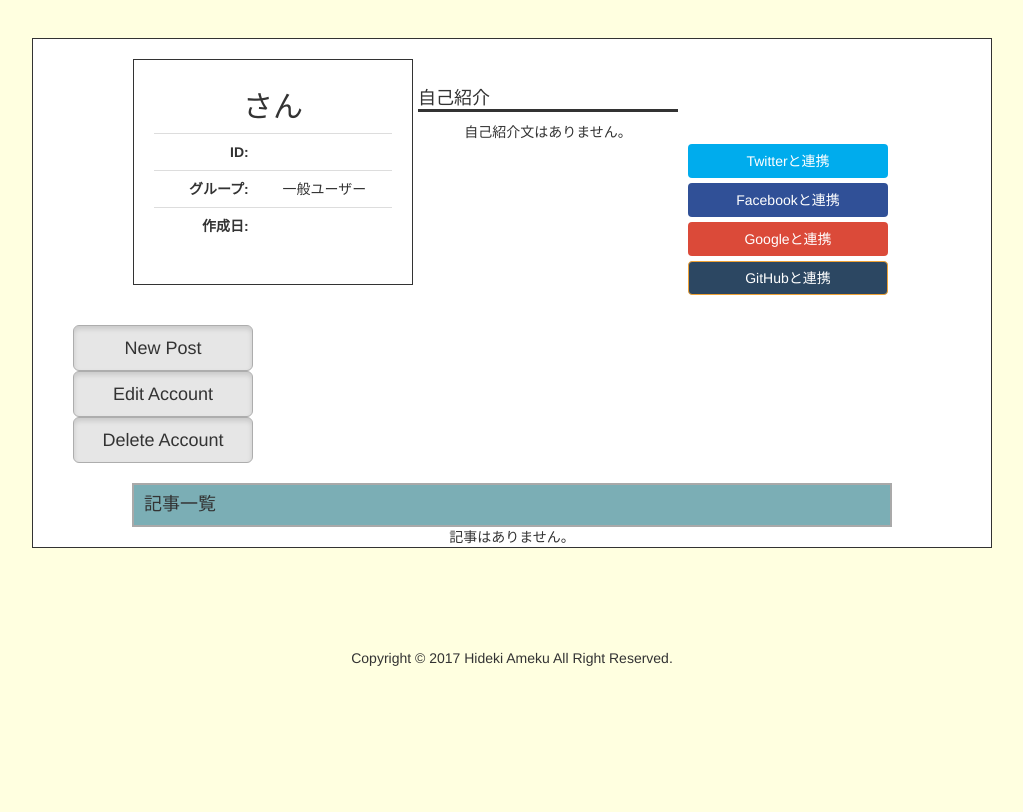
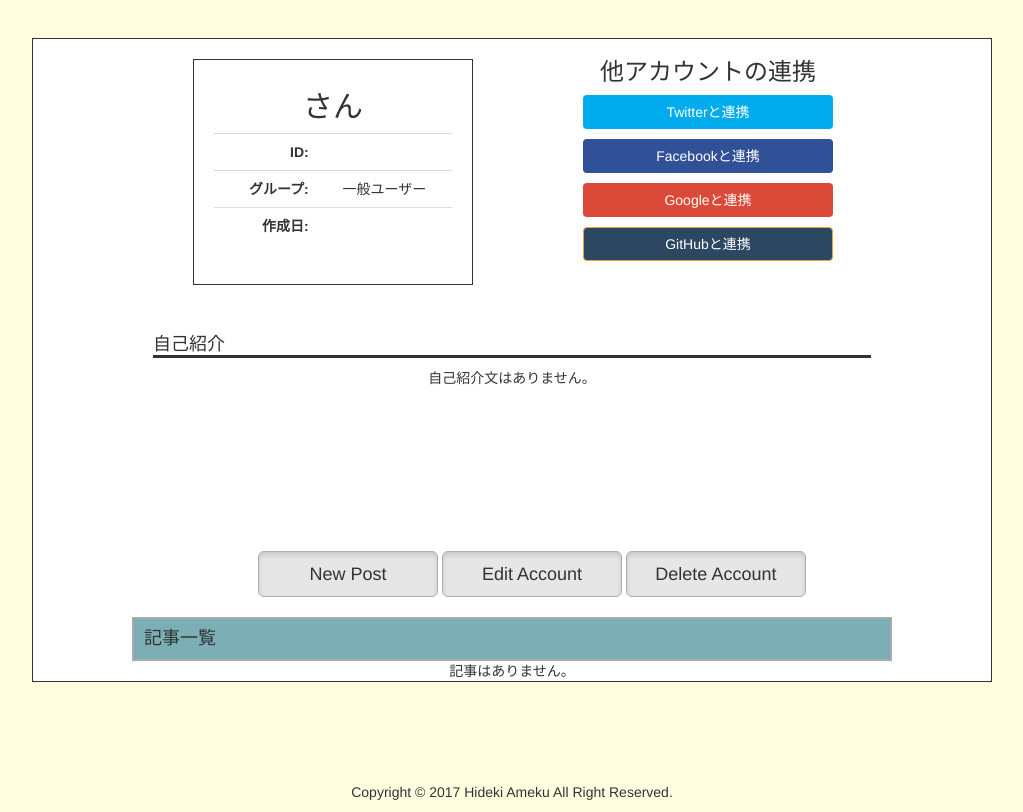
Before and after one commit to amekuhideki/Acltest, a CakePHP app: the page made by app/View/Users/view.ctp in a window 1280 px wide. Shown: the part 318-1130 px from the top of the page, without its empty margins (128-1151 px from the left). Before the commit the page ends 984 px from the top, so only its background shows below. Run offline with PHP 8.4 and a stand-in for CakePHP, Linux system fonts and the light colour scheme; the template is opened without the code that fills it, so the values that code supplies are empty; form fields are guessed from the names that the template uses; some libraries are stand-ins or nearby versions.

Commit message:
Change design for account authentication

```diff
--- a/app/View/Users/view.ctp
+++ b/app/View/Users/view.ctp
@@ -27,6 +27,7 @@
 	width: 760px;
 }
 .user_posts_header {
+	clear: both;
 	margin: auto;
 	margin-top: 20px;
 	padding: 0px;
@@ -45,12 +46,11 @@
 
 }
 .user_introduction {
-	float: left;
-	width: 260px;
+	margin: auto;
 	height: 246px;
 	margin-top: 20px;
-	margin-left: 5px;
-	margin-right: 5px;
+	margin-left: 120px;
+	margin-right: 120px;
 	padding-top: 20px;
 }
 .user_introduction h4 {
@@ -58,25 +58,40 @@
 	border-bottom: solid;
 }
 .actions {
-	float:left;
-	width: 210px;
-	height: 226px;
+	float:right;
 	margin: auto;
-	margin-top: 60px;
+	margin-left: 100px;
 	text-align: left;
-	padding-top: 40px;
 }
 .actions li {
-	margin: 5px;
+	margin: 10px;
+}
+.actions h3 {
+	text-align: center;
+
+}
+.btn:hover {
+	filter:alpha(opacity=80);
+	opacity:0.8;
 }
 .actions ul {
 	padding-left: 0px;
 }
+.actions .btn {
+	width:250px;
+}
 .detail_top {
-	padding-left: 100px;
+	padding-left: 160px;
 	display: table-cell;
 	vertical-align: middle;
 	text-align: center;
+}
+.btn-list {
+	text-align: center;
+}
+.btn-list li {
+	display: inline-block;
+	width:180px;
 }
 .post_details {
 	margin: auto;
@@ -167,34 +182,35 @@
 					</tr>
 				</table>
 			</div>
-			<div class="user_introduction">
-				<h4>自己紹介</h4>
-				<?php if(!is_null($user['User']['introduction'])): ?>
-					<?php echo $user['User']['introduction']; ?>
-				<?php else: ?>
-					<p>自己紹介文はありません。</p>
-				<?php endif; ?>
-			</div>
 			<div class="actions">
+				<h3>他アカウントの連携</h3>
 				<ul>
 					<li>
-						<?php echo $this->Html->link(__('Twitterと連携'), array('controller' => '', 'action' => 'auth/twitter'), array('class' => "btn", 'style' => "width:200px; background-color:#00aced; color:white;")); ?>
+						<?php echo $this->Html->link(__('Twitterと連携'), array('controller' => '', 'action' => 'auth/twitter'), array('class' => "btn", 'style' => "background-color:#00aced; color:white;")); ?>
 					</li>
 					<li>
-						<?php echo $this->Html->link(__('Facebookと連携'), array('controller' => '', 'action' => 'auth/facebook'), array('class' => "btn", 'style' => "width:200px; background-color:#305097; color:white;")); ?>
+						<?php echo $this->Html->link(__('Facebookと連携'), array('controller' => '', 'action' => 'auth/facebook'), array('class' => "btn", 'style' => "background-color:#305097; color:white;")); ?>
 					</li>
 					<li>
-						<?php echo $this->Html->link(__('Googleと連携'), array('controller' => '', 'action' => 'auth/google'), array('class' => "btn", 'style' => "width:200px; background-color:#db4a39; color:white;")); ?>
+						<?php echo $this->Html->link(__('Googleと連携'), array('controller' => '', 'action' => 'auth/google'), array('class' => "btn", 'style' => "background-color:#db4a39; color:white;")); ?>
 					</li>
 					<li>
-						<?php echo $this->Html->link(__('GitHubと連携'), array('controller' => '', 'action' => 'auth/github'), array('class' => "btn btn-warning", 'style' => "width:200px; background-color:#2c4762; color:white;")); ?>
+						<?php echo $this->Html->link(__('GitHubと連携'), array('controller' => '', 'action' => 'auth/github'), array('class' => "btn btn-warning", 'style' => "background-color:#2c4762; color:white;")); ?>
 					</li>
 				</ul>
 			</div>
 		</div>
 
+		<div class="user_introduction">
+			<h4>自己紹介</h4>
+			<?php if(!is_null($user['User']['introduction'])): ?>
+				<?php echo $user['User']['introduction']; ?>
+			<?php else: ?>
+				<p>自己紹介文はありません。</p>
+			<?php endif; ?>
+		</div>
 
-		<div>
+		<div class="btn-list">
 			<ul>
 				<li><?php echo $this->Html->link(__('New Post'), array('controller' => 'posts', 'action' => 'add'),
 																												 array("class" => 'btn btn-default btn-lg active', 'style' => 'width:180px')); ?> </li>
@@ -233,34 +249,6 @@
 							</ul>
 						</div>
 					<?php endforeach; ?>
-				<!-- <table cellpadding = "0" cellspacing = "0" class="table-bordered">
-					<tr>
-						<th><?php echo __('記事ID'); ?></th>
-						<th><?php echo __('カテゴリー'); ?></th>
-						<th><?php echo __('タイトル'); ?></th>
-						<th><?php echo __('作成日'); ?></th>
-						<th><?php echo __('編集日'); ?></th>
-						<th class="actions"><?php echo __('Actions'); ?></th>
-					</tr>
-					<?php foreach ($user['Post'] as $post): ?>
-					<div class="article">
-						<tr>
-							<td><?php echo $post['id']; ?></td>
-							<td><?php echo $post['category_id']; ?></td>
-							<td><?php echo h($post['title']); ?></td>
-							<td><?php echo $post['created']; ?></td>
-							<td><?php echo $post['modified']; ?></td>
-							<td class="actions">
-								<?php echo $this->Html->link(__('View'), array('controller' => 'posts', 'action' => 'view', $post['id']), array("class" => 'btn btn-primary')); ?>
-								<?php echo $this->Html->link(__('Edit'), array('controller' => 'posts', 'action' => 'edit', $post['id']), array("class" => 'btn btn-primary')); ?>
-								<?php echo $this->Form->postLink(__('Delete'), array('controller' => 'posts', 'action' => 'delete', $post['id']),
-																															 array('confirm' => __('Are you sure you want to delete # %s?', $post['id']),
-																														 				 "class" => 'btn btn-danger')); ?>
-							</td>
-						</tr>
-					</div>
-					<?php endforeach; ?>
-				</table> -->
 				<?php else: ?>
 					<div class="not_post">
 						<?php echo "記事はありません。"; ?>
```
Also changed, not shown: app/View/Users/login.ctp (+23 -11 lines).
